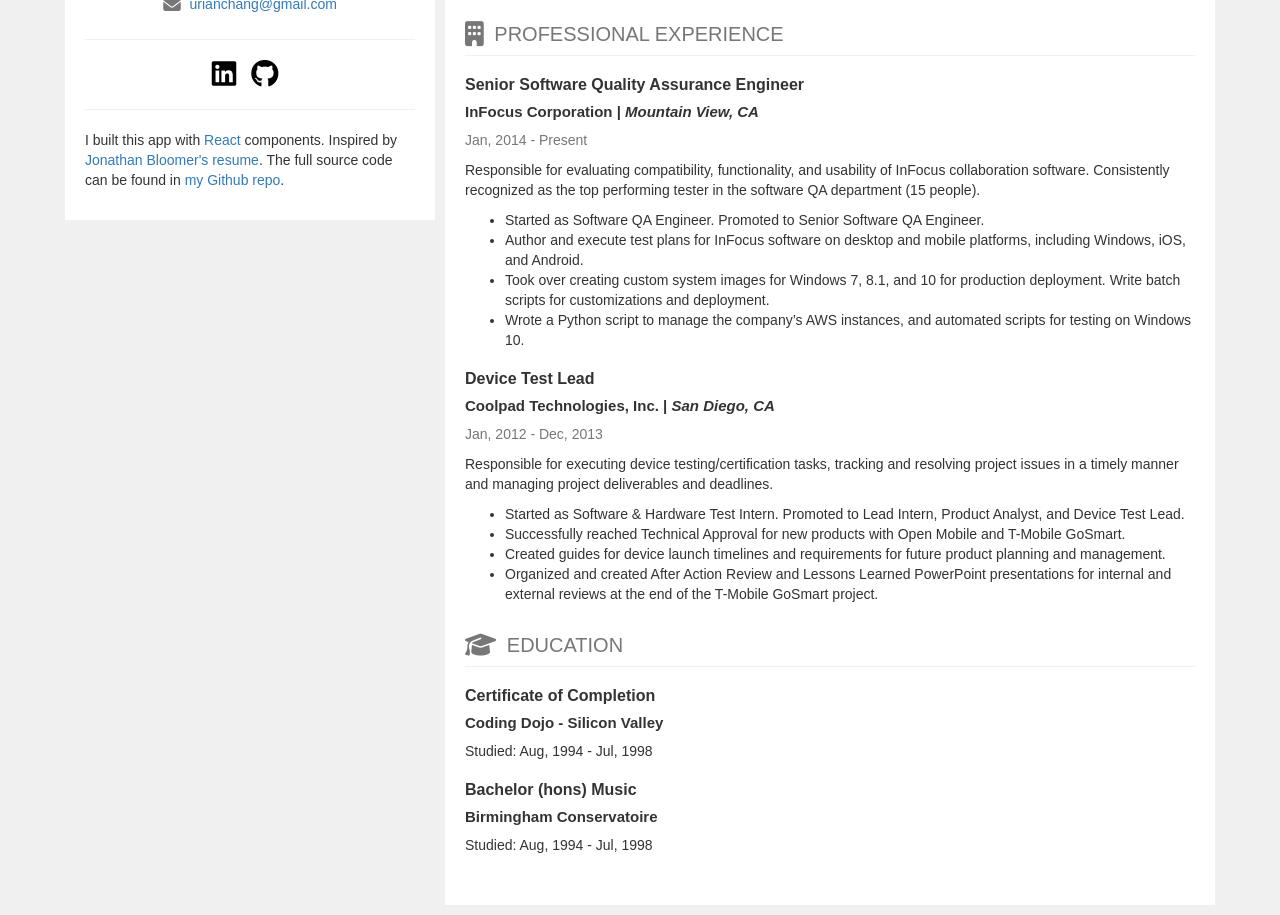
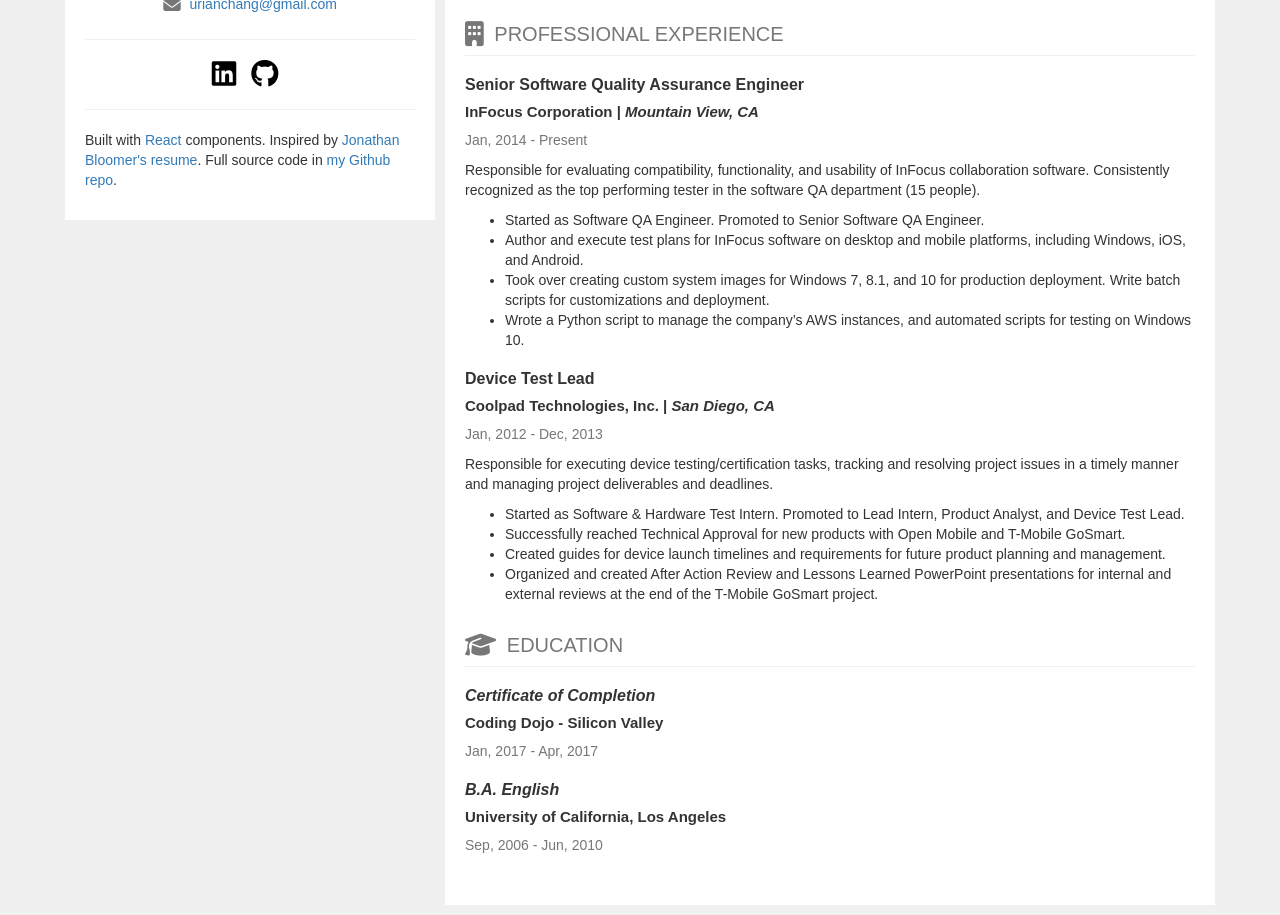
Before and after one commit to urianchang/React-Resume, a React (Create React App) app: page / in a window 1280 px wide. Shown: the part 340-1255 px from the top of the page. Built offline with nearby package versions, Linux system fonts and the light colour scheme.

Commit message:
Updated resume sections

```diff
--- a/public/index.html
+++ b/public/index.html
@@ -9,7 +9,7 @@
       homescreen on Android. See https://developers.google.com/web/fundamentals/engage-and-retain/web-app-manifest/
     -->
     <link rel="manifest" href="%PUBLIC_URL%/manifest.json">
-    <link rel="shortcut icon" href="%PUBLIC_URL%/favicon.ico">
+    <link rel="shortcut icon" href="%PUBLIC_URL%/u_icon.ico">
     <!-- Font Awesome -->
     <script src="https://use.fontawesome.com/948a9974d5.js"></script>
     <!-- Bootstrap -->
--- a/public/style.css
+++ b/public/style.css
@@ -76,6 +76,6 @@
 .workDates {
   color: #777;
 }
-.companyLocation {
+.text-italicize {
     font-style: italic;
 }
--- a/src/components/Education.js
+++ b/src/components/Education.js
@@ -7,9 +7,9 @@
   		const enddate = moment(item.endDate).format('MMM, YYYY');
   		return (
           <div key={index}>
-            <h3>{item.studyType} {item.area}</h3>
+            <h3 className="text-italicize">{item.studyType}</h3>
   				  <h4>{item.institution}</h4>
-  				  <p>Studied: {startdate} - {enddate}</p>
+  				  <p className="workDates">{startdate} - {enddate}</p>
   				</div>
         )
   	});
--- a/src/components/Profile.js
+++ b/src/components/Profile.js
@@ -3,8 +3,8 @@
 const Profile = props => {
     const profileObj = props.profileData;
     return  <div>
-                  <div className="profileImg"><img className="img-circle center-block" src="{profileObj.picture}" alt="" width="200" /></div>
-                  <h1 className="text-center">{profileObj.name}</h1>
+                  <div className="profileImg"><img className="img-circle center-block" src={"http://i.imgur.com/3cEmUPx.jpg"} alt="" width="200" /></div>
+                  <h1 className="text-center">{"{ " + profileObj.name + " }"}</h1>
                   <h2 className="text-center">{profileObj.label}</h2>
                   <div className="divider"></div>
                   <ul className="list-unstyled contact-links text-center">
@@ -17,7 +17,7 @@
                     <li><a className="fa fa-github fa-2x" href={'https://github.com/'+profileObj.profiles[1].username}></a></li>
                   </ul>
                   <div className="divider"></div>
-                  <p>I built this app with <a href="https://facebook.github.io/react/">React</a> components. Inspired by <a href="http://jonbloomer.com.au/">Jonathan Bloomer's resume</a>. The full source code can be found in <a href="https://github.com/urianchang/React-Resume">my Github repo</a>.</p>
+                  <p>Built with <a href="https://facebook.github.io/react/">React</a> components. Inspired by <a href="http://jonbloomer.com.au/">Jonathan Bloomer's resume</a>. Full source code in <a href="https://github.com/urianchang/React-Resume">my Github repo</a>.</p>
             </div>
 };
 
--- a/src/components/WorkItem.js
+++ b/src/components/WorkItem.js
@@ -21,7 +21,7 @@
     return (
         <div className="workItem">
           <h3>{props.workItemData.position}</h3>
-          <h4>{props.workItemData.company}  |  <span className='companyLocation'>{props.workItemData.location}</span></h4>
+          <h4>{props.workItemData.company}  |  <span className='text-italicize'>{props.workItemData.location}</span></h4>
           <p className="workDates">{getWorkDates()}</p>
           <p>{props.workItemData.summary}</p>
           <ul>{getHighlights}</ul>
--- a/src/resume.json
+++ b/src/resume.json
@@ -2,7 +2,7 @@
   "basics": {
     "name": "Urian Chang",
     "label": "Software Engineer",
-    "picture": "./profilePhoto.jpg",
+    "picture": "",
     "email": "urianchang@gmail.com",
     "website": "WEBSITE HERE",
     "summary": "Software Engineer with a background in software QA testing. Experienced in web development with modern front-end and back-end technologies, SQL and NoSQL database query languages, and RESTful APIs. Experienced in iOS app development with Xcode 8 and Swift 3. Always eager to take on new challenges with a collaborative team and build robust, innovative products.",
@@ -58,21 +58,17 @@
   "education": [
       {
         "institution": "Coding Dojo - Silicon Valley",
-        "area": "",
+        "location": "San Jose, CA",
         "studyType": "Certificate of Completion",
-        "startDate": "1994-08-01",
-        "endDate": "1998-07-01",
-        "gpa": "",
-        "courses": []
+        "startDate": "2017-01-01",
+        "endDate": "2017-04-27"
       },
       {
-        "institution": "Birmingham Conservatoire",
-        "area": "Music",
-        "studyType": "Bachelor (hons)",
-        "startDate": "1994-08-01",
-        "endDate": "1998-07-01",
-        "gpa": "",
-        "courses": []
+        "institution": "University of California, Los Angeles",
+        "location": "Los Angeles, CA",
+        "studyType": "B.A. English",
+        "startDate": "2006-09-01",
+        "endDate": "2010-06-01"
       }
   ],
   "awards": [],
```
Also changed, not shown: 2 other files (tests, documents, lock files or other folders).
